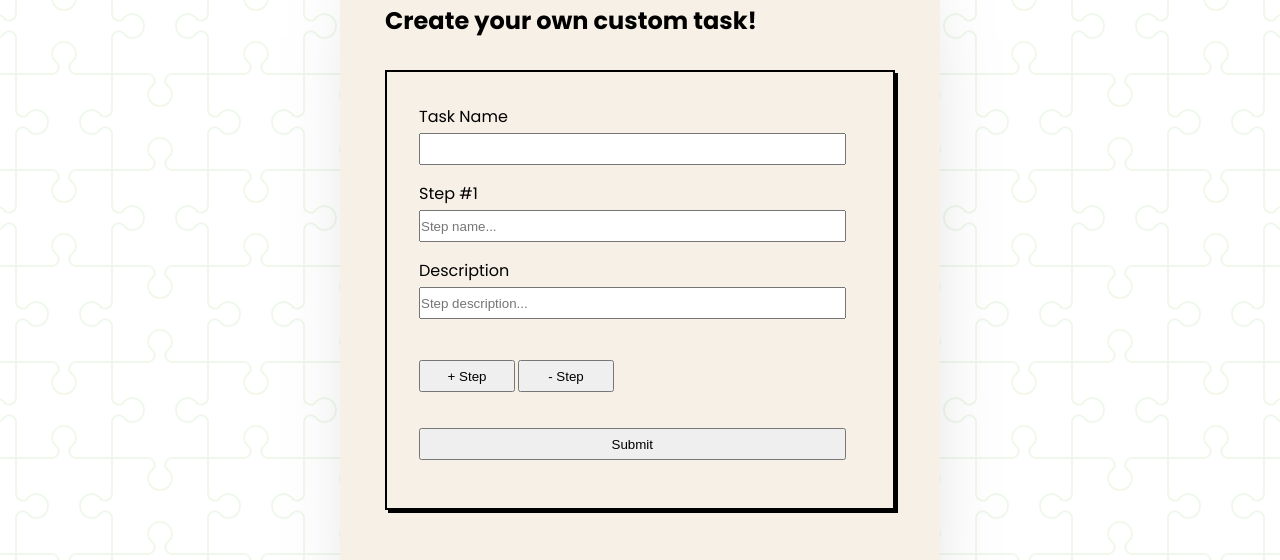
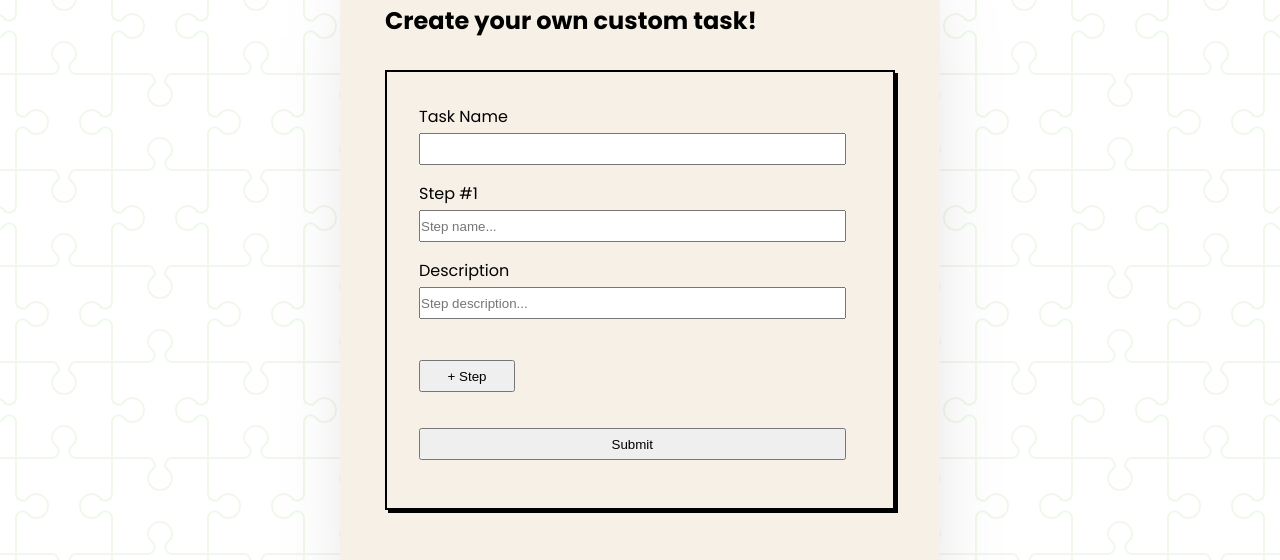
Before and after one commit to samo-13/helper-buddy, a React (Create React App) app in the folder client/: page /create in a window 1280 px wide. Shown: the part 190-750 px from the top of the page. Built offline with nearby package versions, Linux system fonts and the light colour scheme.

Commit message:
Get task name rendering state in form component

```diff
--- a/client/src/components/CreateForm.jsx
+++ b/client/src/components/CreateForm.jsx
@@ -6,7 +6,7 @@ import React, { useState, useEffect } from 'react';
 class Form extends React.Component {
 
   state = {
-    steps: [{name: "", stepDescrption: ""}] // put first blank step object into our state
+    steps: [{name: "", descrption: ""}] // put first blank step object into our state
   }
 
   addStep = (event) => { // sets the state with ... of the previous state’s steps array with a new blank step object added on the end. This should re-render our component, and the form will iterate over the new length of the array, to give us a new pair of inputs.
@@ -15,20 +15,33 @@ class Form extends React.Component {
     }));
   }
 
-  removeStep = () => {
-    alert('Remove Step!!')
-    };
+  removeStep(index) {
+    let steps = this.state.steps;
+    steps.splice(index, 1);
+    this.setState({ steps });
+  }
 
   handleSubmit = (event) => { // stops form from automatically reloading the page
     event.preventDefault()
   }
 
+  handleChange = (event) => { // Hhndling our dynamic inputs
+    if (["name", "description"].includes(event.target.className)) { // check if the event’s class matches the dynamic inputs
+      let steps = [...this.state.steps] // if sos, make a copy of our steps array of objects using the spread operator
+      steps[event.target.database.id][event.target.className] = event.target.value // uses event.target’s dataset to match the input to its corresponding object -- then use the event.target’s classname to grab either the step object’s name or description value -- e.g., steps[0][name] = typed text
+      this.setState({ steps }, () => console.log(this.state.steps)) // with our copied list mutated to reflect the new input, we use setState to save the change to our state and trigger a re-render of our form.
+    } else {
+      // event.target.value grabs the input value that the user types into
+      this.setState({ [event.target.name]: event.target.value }) // using [] to dynamically match our state using each input’s name attribute (Computed Property Names)
+    } // https://medium.com/@zacjones/handle-multiple-inputs-in-react-with-es6-computed-property-name-e3d41861ae46
+  } // e.g., our taskName input has a name of task, which means our setState translates to task: whatever-was-typed
+
   render() {
-    let {steps} = this.state
+    let { task, steps } = this.state
     console.log('THIS STATE:', this.state)
 
     return (
-      <form onSubmit={this.handleSubmit}>
+      <form onSubmit={this.handleSubmit} onChange={this.handleChange}>
         <label>Task Name</label>
         <input type="text" name="taskName" id="taskName" />
         {
@@ -62,7 +75,7 @@ class Form extends React.Component {
         }
         <br></br>
         <button onClick={this.addStep} className="step-button">+ Step</button>
-        <button onClick={this.removeStep} className="step-button">- Step</button>
+        {/* <button onClick={() => this.removeStep(index)} className="step-button">- Step</button> */}
         <input type="submit" value="Submit" />
       </form>
     )
```
